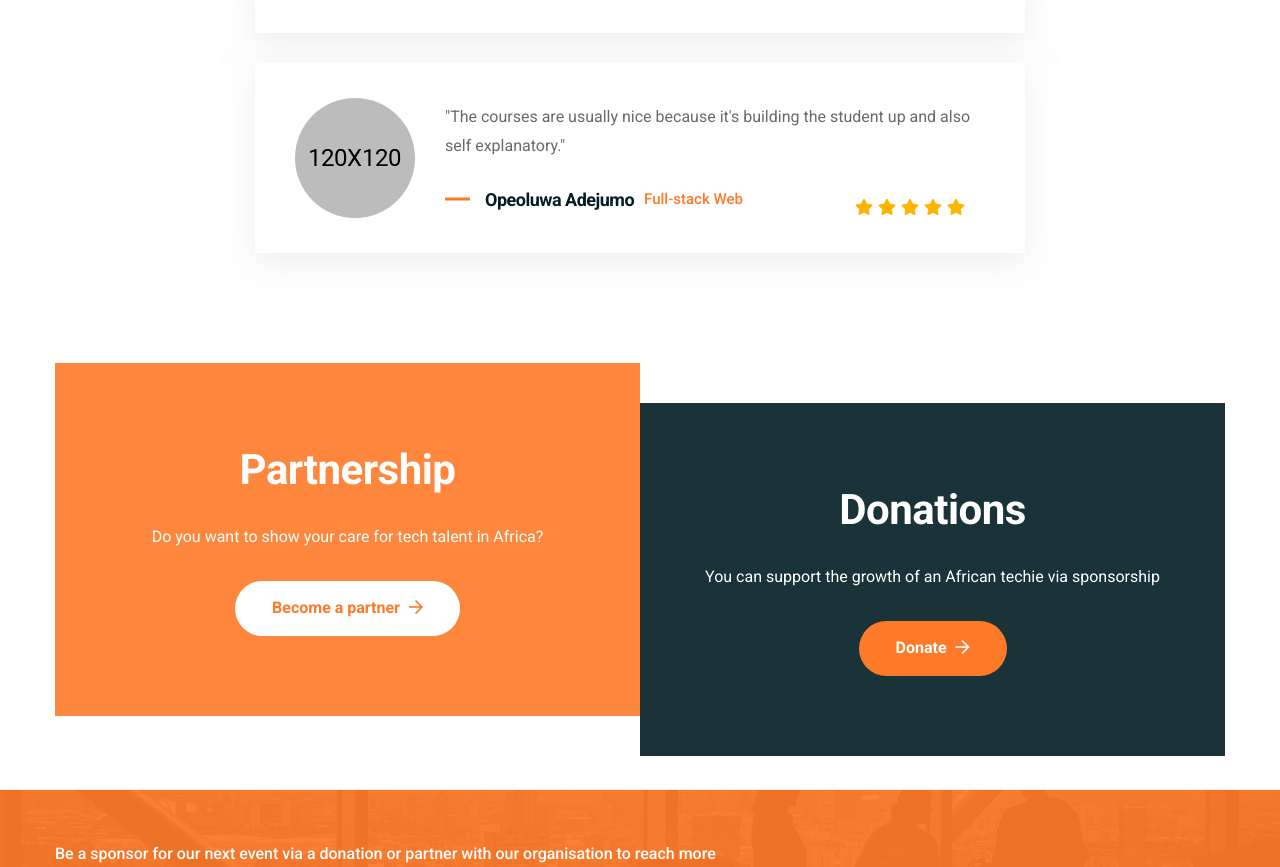
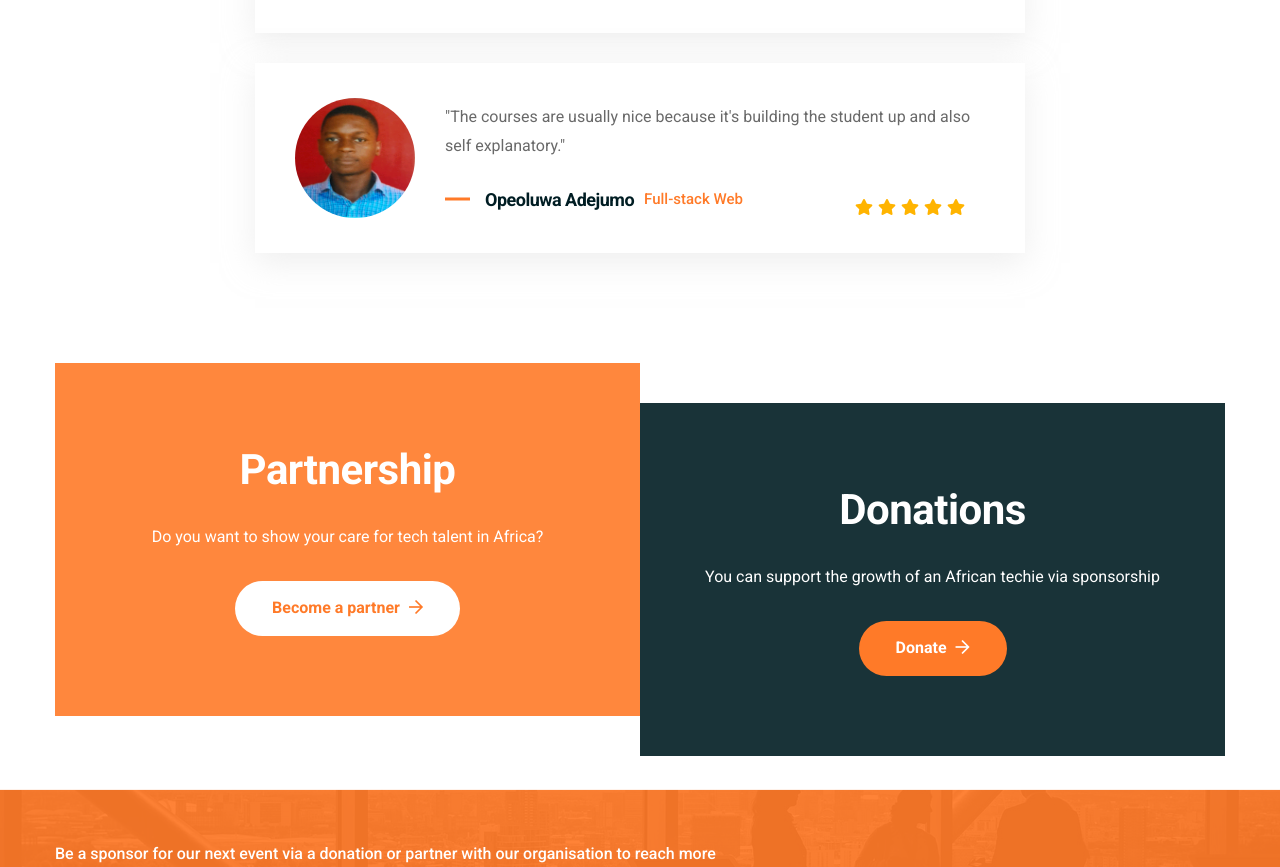
Before and after one commit to hubswitch-africa/hubswitch, a Next.js app: page / in a window 1280 px wide. Shown: the part 3036-3903 px from the top of the page. Built offline with nearby package versions, Linux system fonts and the light colour scheme.

Commit message:
Add final testimonial photo

```diff
--- a/pages/index.js
+++ b/pages/index.js
@@ -602,7 +602,7 @@ const Index2 = () => {
                   data-wow-delay="0.2s"
                 >
                   <div className="author-img">
-                    <img src="assets/img/author-thumbs/09.png" alt="Thumb" />
+                    <img src="assets/img/testimonials/ope.png" alt="Thumb" />
                   </div>
                   <div>
                     <p className="testimonial-desc">
```
Also changed, not shown: public/assets/img/testimonials/ope.png (added).
